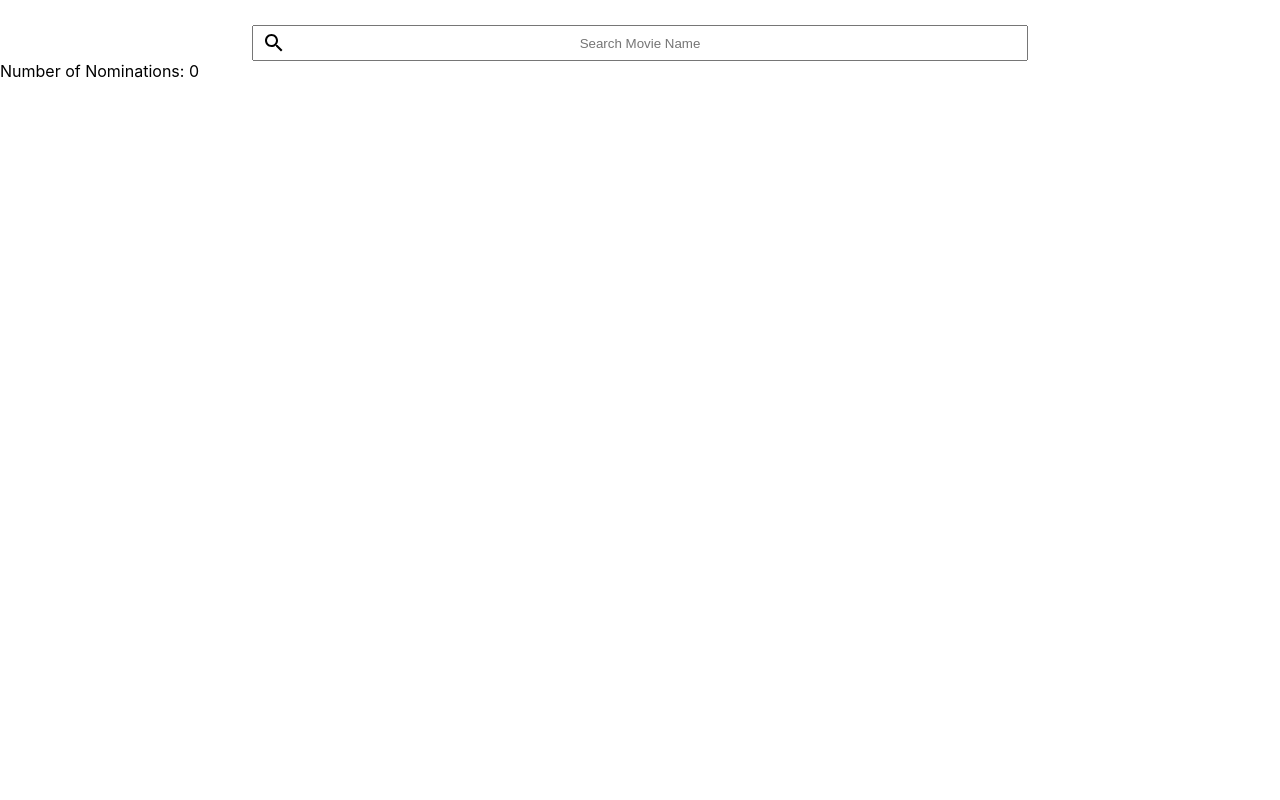
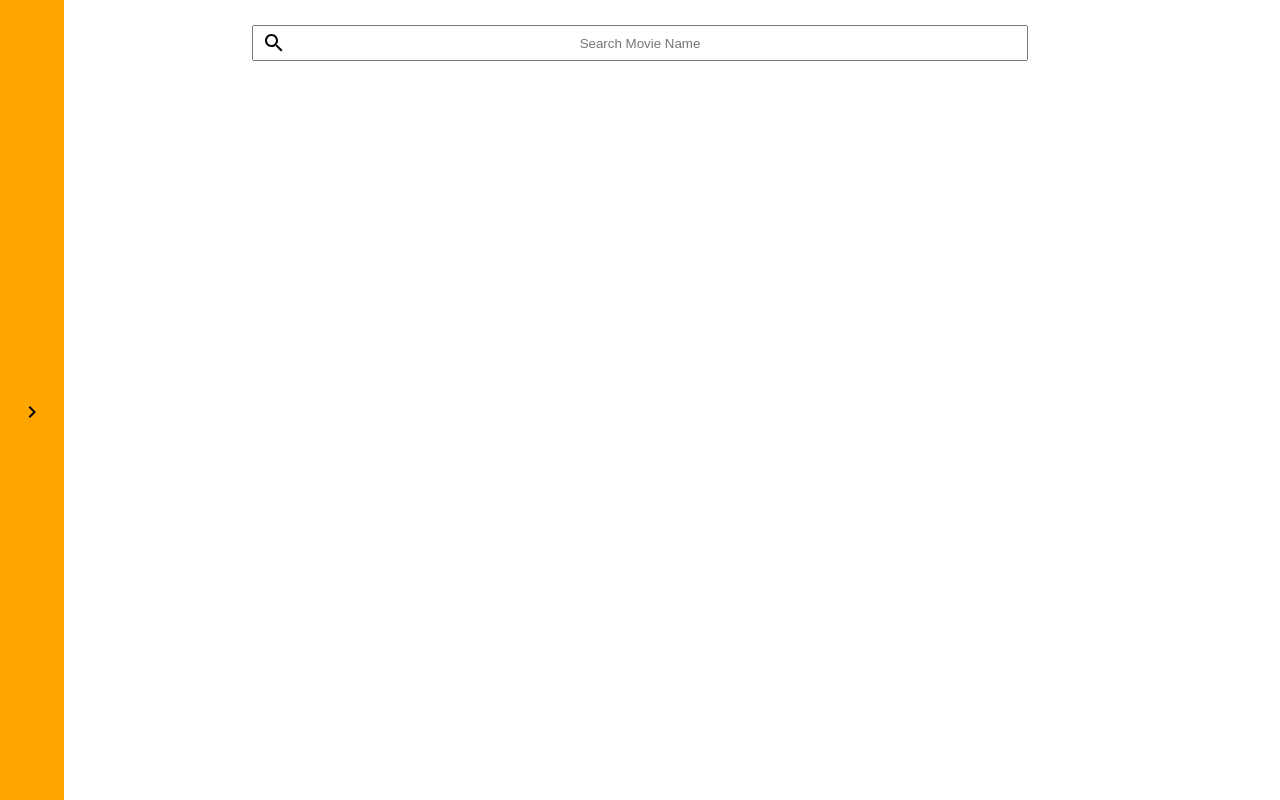
Before and after one commit to harrishs/movieNoms, a React (Create React App) app: page / in a window 1280 px wide. Built offline with nearby package versions, Linux system fonts and the light colour scheme.

Commit message:
working sidebar for nominations

```diff
--- a/src/App.module.css
+++ b/src/App.module.css
@@ -26,6 +26,7 @@
   display: flex;
   flex-wrap: wrap;
   width: 80%;
+  justify-content: center;
   padding: 0;
   margin: 0 auto;
 }
--- a/src/Components/Nominations/NominationContainer.js
+++ b/src/Components/Nominations/NominationContainer.js
@@ -1,10 +1,31 @@
-import React from "react";
+import React, {useState} from "react";
+
+import classes from "./NominationContainer.module.css"
+import ChevronLeftIcon from '@material-ui/icons/ChevronLeft';
+import ChevronRightIcon from '@material-ui/icons/ChevronRight';
 
 const NominationHolder = props => {
+    const [toggle, setToggle] = useState(false);
+
+    const toggleHandler = () => {
+        console.log(toggle);
+        setToggle(!toggle);
+    }
+
+    let toggleClasses = [classes.NominationContainer, classes.Close]
+    let toggleIcon = <ChevronRightIcon onClick={toggleHandler} className={classes.icon}/>;
+    if (toggle) {
+        toggleClasses = [classes.NominationContainer, classes.Open]
+        toggleIcon = <ChevronLeftIcon onClick={toggleHandler} className={classes.icon}/>
+    }
+
     return (
-        <div>
-            <div>Number of Nominations: {props.count}</div>
+        <div className={toggleClasses.join(" ")}>
+            {toggleIcon}
+            <h1 className={classes.Count}>Number of Nominations: {props.count}</h1>
+            <div className={classes.Nominations}>
             {props.children}
+            </div>
         </div>
     )
 }
--- /dev/null
+++ b/src/Components/Nominations/NominationContainer.module.css
@@ -0,0 +1,37 @@
+.NominationContainer {
+  box-sizing: border-box;
+  height: 100%;
+  width: 50%;
+  background-color: orange;
+  text-align: center;
+  margin: 0 auto;
+  transition: transform 0.3s ease-out;
+  position: fixed;
+  left: 0;
+  top: 0;
+  z-index: 200;
+}
+
+.Count {
+  margin-top: -5px;
+  padding: 0;
+}
+
+.Nominations {
+  display: flex;
+  flex-direction: column;
+}
+
+.Open {
+  transform: translateX((0));
+}
+
+.Close {
+  transform: translateX(-90%);
+}
+
+.icon {
+  position: relative;
+  top: 50%;
+  left: 45%;
+}
--- a/src/Components/Nominations/Nominations.js
+++ b/src/Components/Nominations/Nominations.js
@@ -1,5 +1,7 @@
 import React, {useContext} from "react";
 import {NominationContext} from "../../NominationContext";
+
+import classes from "./Nominations.module.css";
 
 const Nominations = props => {
     const [nominations, setNominations] = useContext(NominationContext);
@@ -20,7 +22,7 @@ const Nominations = props => {
     }
 
     return (
-        <div>
+        <div className={classes.Nomination}>
             <h1>{props.title} ({props.year})</h1>
             <button onClick={() => props.reload(nominationHandler, props.title)}>Remove Nomination</button>
         </div>
--- /dev/null
+++ b/src/Components/Nominations/Nominations.module.css
@@ -0,0 +1,4 @@
+.Nomination {
+  width: 100%;
+  text-align: center;
+}
```
Also changed, not shown: 1 other file (tests, documents, lock files or other folders).
